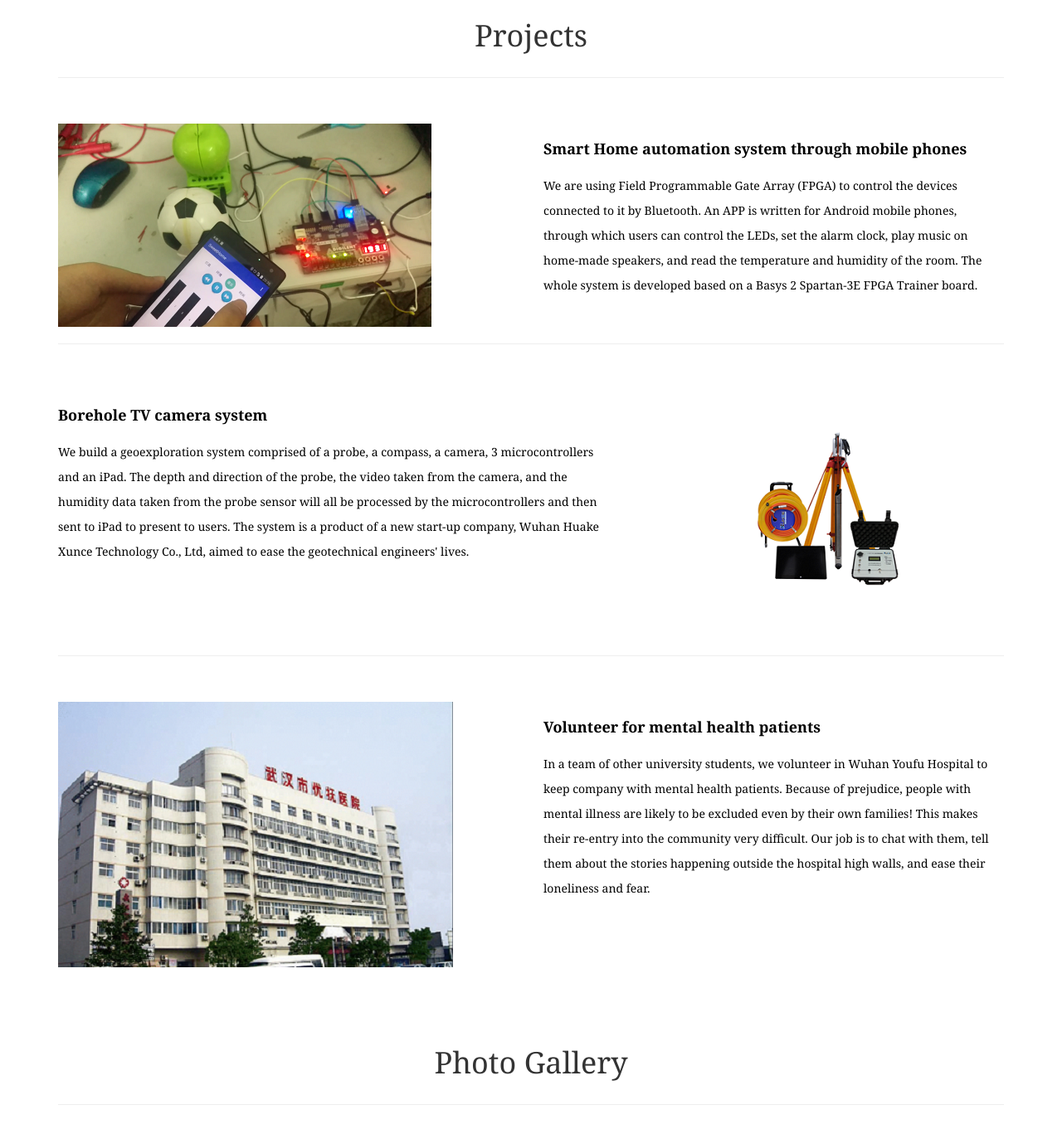
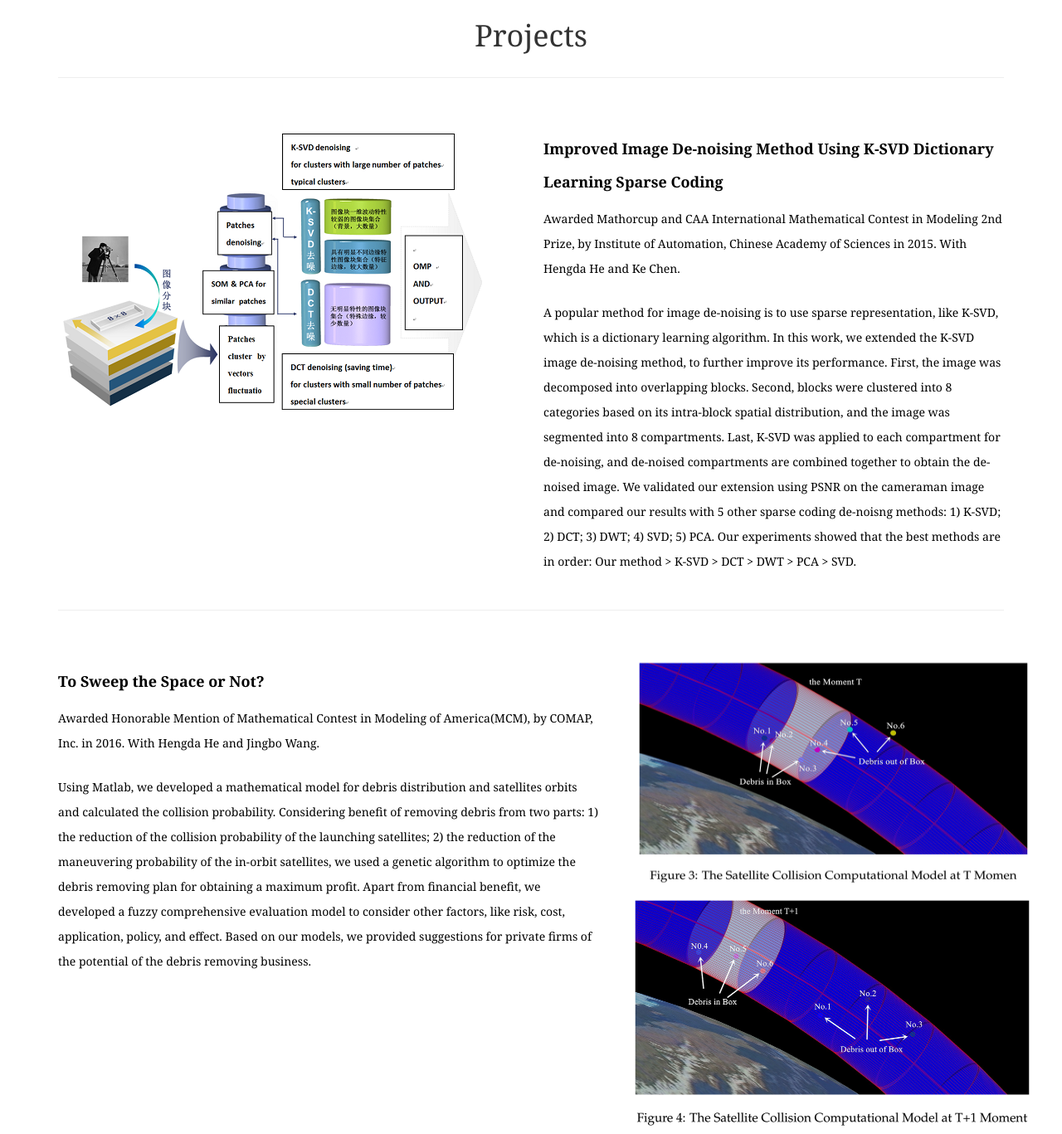
Before and after one commit to IssueZhou/IssueZhou.github.io, a plain HTML site: page index.html in a window 1280 px wide. Shown: the part 4978-6345 px from the top of the page at 83% size. Drawn offline with Linux system fonts and the light colour scheme.

Commit message:
added projects

```diff
--- a/index.html
+++ b/index.html
@@ -331,6 +331,46 @@
                     <h1>Projects</h1>
                 </div>
             </div>
+
+            <!-- ./ projects 3-->
+             <hr />
+            <div class="row main-low-margin" >
+                <div class="col-md-13  col-md-offset-0 ">
+                <div class="col-md-4 col-sm-4">
+                    <img src="assets/img/projects/pro4.png" alt="">
+                </div>
+                <div class="col-md-6 col-md-offset-2" >
+                    <h4 >  <strong class="#ff0000">Improved Image De-noising Method Using K-SVD Dictionary Learning Sparse Coding</strong></h4>
+                    <p>
+                        Awarded Mathorcup and CAA International Mathematical Contest in Modeling 2nd Prize, by Institute of Automation, Chinese Academy of Sciences in 2015. With Hengda He and Ke Chen.
+                    </p>
+                    <p>
+                        A popular method for image de-noising is to use sparse representation, like K-SVD, which is a dictionary learning algorithm. In this work, we extended the K-SVD image de-noising method, to further improve its performance. First, the image was decomposed into overlapping blocks. Second, blocks were clustered into 8 categories based on its intra-block spatial distribution, and the image was segmented into 8 compartments. Last, K-SVD was applied to each compartment for de-noising, and de-noised compartments are combined together to obtain the de-noised image. We validated our extension using PSNR on the cameraman image and compared our results with 5 other sparse coding de-noisng methods: 1) K-SVD; 2) DCT; 3) DWT; 4) SVD; 5) PCA. Our experiments showed that the best methods are in order: Our method > K-SVD > DCT > DWT > PCA > SVD.
+                    </p>
+                </div>
+                </div>
+            </div>
+
+            <!-- ./ project 4-->
+             <hr />
+            <div class="row main-low-margin" >
+                <div class="col-md-13  col-md-offset-0 ">
+                <div class="col-md-7 col-md-offset-0" >
+                    <h4 >  <strong class="#ff0000">To Sweep the Space or Not? </strong></h4>
+                    <p>
+                        Awarded Honorable Mention of Mathematical Contest in Modeling of America(MCM), by COMAP, Inc. in 2016. With Hengda He and Jingbo Wang.
+                    </p>
+                    <p>
+                        Using Matlab, we developed a mathematical model for debris distribution and satellites orbits and calculated the collision probability. Considering benefit of removing debris from two parts: 1) the reduction of the collision probability of the launching satellites; 2) the reduction of the maneuvering probability of the in-orbit satellites, we used a genetic algorithm to optimize the debris removing plan for obtaining a maximum profit. Apart from financial benefit, we developed a fuzzy comprehensive evaluation model to consider other factors, like risk, cost, application, policy, and effect. Based on our models, we provided suggestions for private firms of the potential of the debris removing business.
+                    </p>
+                   <!-- <a href="#" class="btn btn-success" >See Live Demo</a> -->
+                </div>
+                <div class="col-md-4 col-sm-4 col-md-offset-0" >
+                    <img src="assets/img/projects/pro5.png" alt="">
+                </div>
+                </div>
+            </div>
+
             <!-- ./ projects 1-->
              <hr />
             <div class="row main-low-margin" >
@@ -363,6 +403,7 @@
                 </div>
                 </div>
             </div>
+
             <!-- ./ projects 3-->
              <hr />
             <div class="row main-low-margin" >
```
Also changed, not shown: assets/img/projects/ezkl6ilj.png (added), assets/img/projects/pro4.png (added), assets/img/projects/pro5.png (added), 1 other file.
